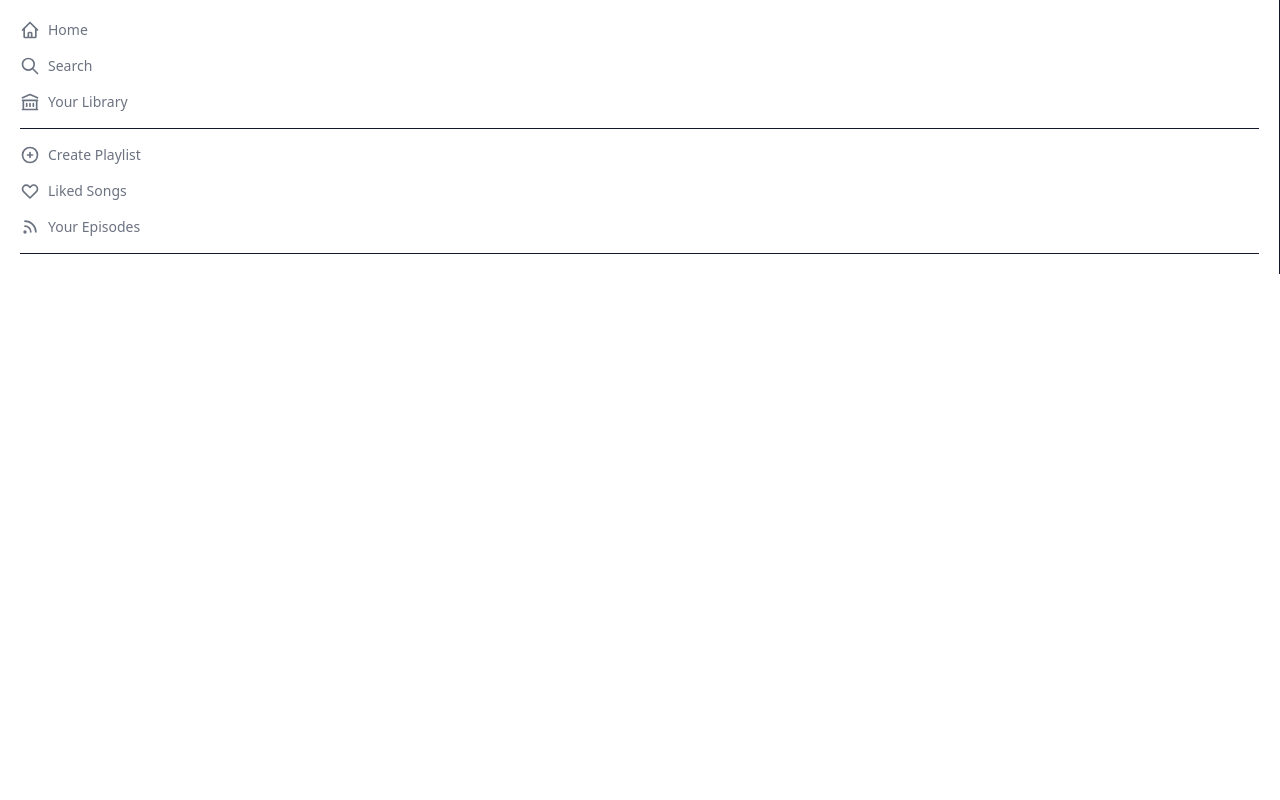
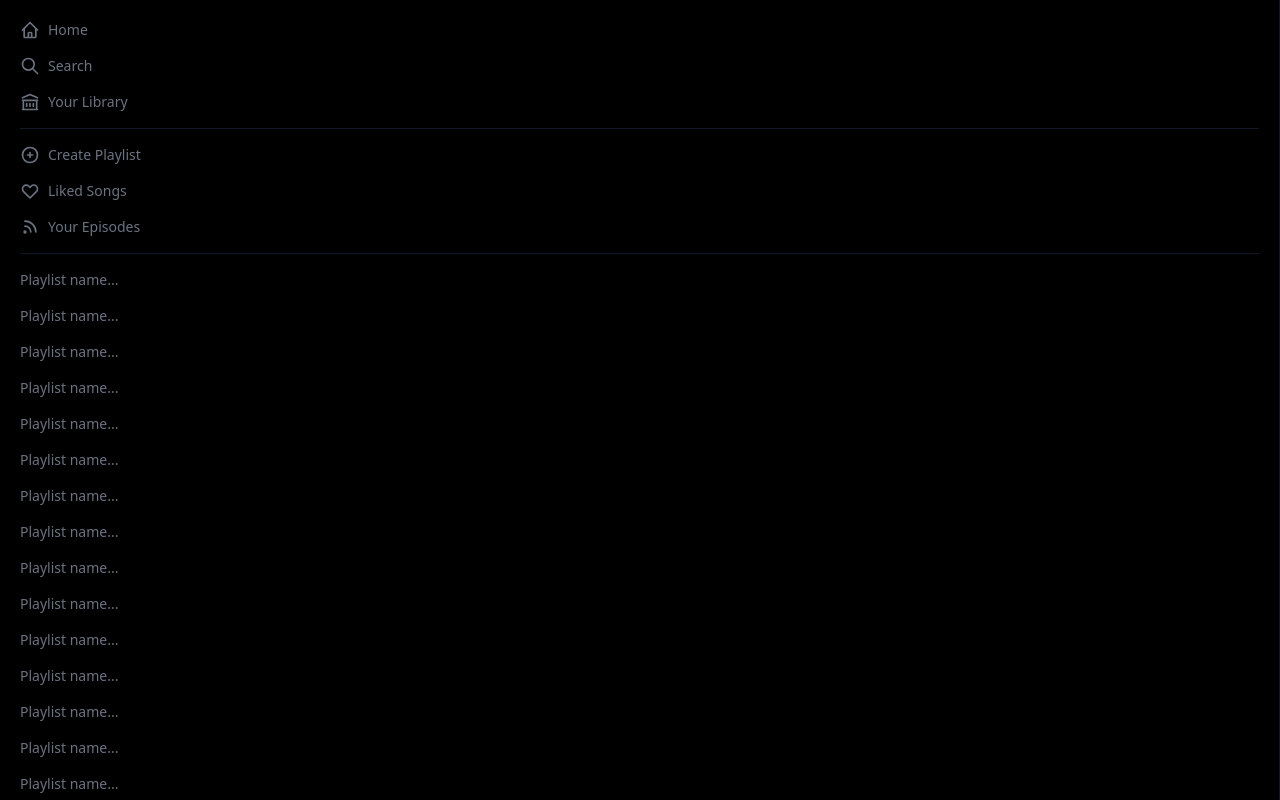
Before and after one commit to Surenuah/spotify-2.0, a Next.js app: page / in a window 1280 px wide. Built offline with nearby package versions, Linux system fonts and the light colour scheme.

Commit message:
Before Next-auth installation commit

```diff
--- a/components/Sidebar.tsx
+++ b/components/Sidebar.tsx
@@ -32,6 +32,23 @@
                     <p>Your Episodes</p>
                 </button>
                 <hr className='border-t-[0.1px] border-gray-900'/>
+
+                <p className='cursor-pointer hover:text-white'>Playlist name...</p>
+                <p className='cursor-pointer hover:text-white'>Playlist name...</p>
+                <p className='cursor-pointer hover:text-white'>Playlist name...</p>
+                <p className='cursor-pointer hover:text-white'>Playlist name...</p>
+                <p className='cursor-pointer hover:text-white'>Playlist name...</p>
+                <p className='cursor-pointer hover:text-white'>Playlist name...</p>
+                <p className='cursor-pointer hover:text-white'>Playlist name...</p>
+                <p className='cursor-pointer hover:text-white'>Playlist name...</p>
+                <p className='cursor-pointer hover:text-white'>Playlist name...</p>
+                <p className='cursor-pointer hover:text-white'>Playlist name...</p>
+                <p className='cursor-pointer hover:text-white'>Playlist name...</p>
+                <p className='cursor-pointer hover:text-white'>Playlist name...</p>
+                <p className='cursor-pointer hover:text-white'>Playlist name...</p>
+                <p className='cursor-pointer hover:text-white'>Playlist name...</p>
+                <p className='cursor-pointer hover:text-white'>Playlist name...</p>
+                <p className='cursor-pointer hover:text-white'>Playlist name...</p>
             </div>
         </div>
     )
--- a/pages/index.tsx
+++ b/pages/index.tsx
@@ -3,7 +3,7 @@
 
 const Home: NextPage = () => {
   return (
-      <div className="">
+      <div className="bg-black h-screen overflow-hidden">
         <Sidebar />
       </div>
   )
--- /dev/null
+++ b/pages/login.tsx
@@ -0,0 +1,11 @@
+import type {NextPage} from "next";
+
+const login: NextPage = () => {
+    return (
+        <div>
+            <h1>Login page</h1>
+        </div>
+    )
+}
+
+export default login;
```
